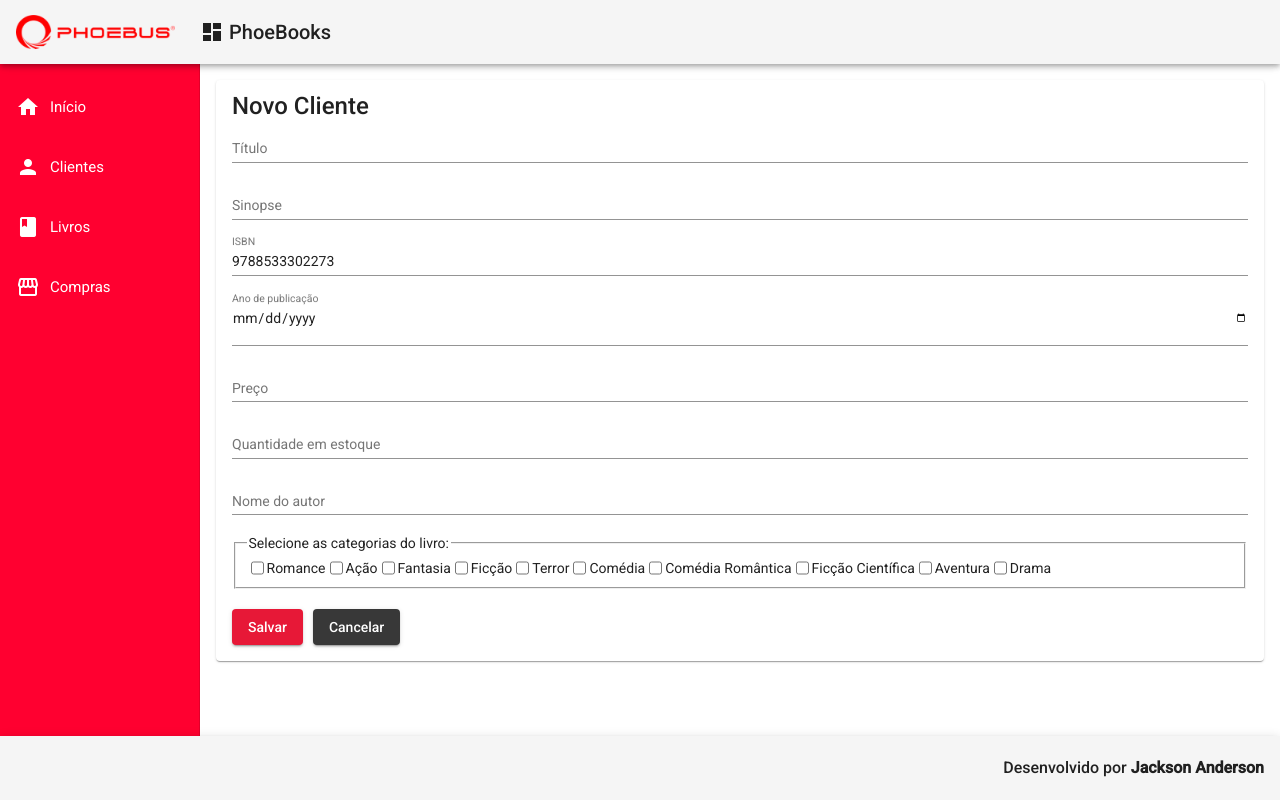
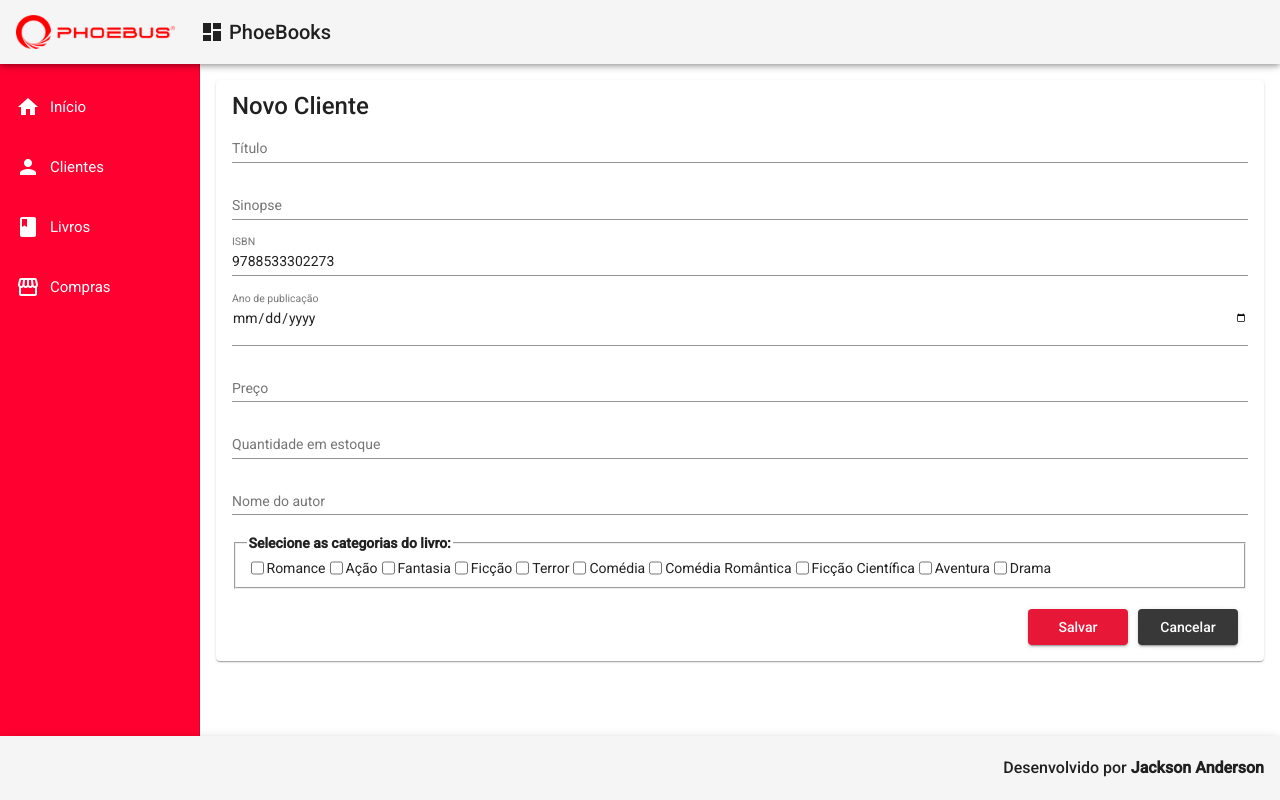
Before and after one commit to ayty-org/bookstore-front, an Angular app: page /books/create in a window 1280 px wide. Built offline with nearby package versions, Linux system fonts and the light colour scheme.

Commit message:
created post to book

```diff
--- a/src/app/components/books/book-create/book-create.component.css
+++ b/src/app/components/books/book-create/book-create.component.css
@@ -2,13 +2,20 @@ button{
     color: white;
     margin-right: 10px;
     margin-top: 20px;
+    width: 100px
+}
+
+.contentButton {
+    display: flex;
+    justify-content: flex-end;
 }
 
 .save{
     background-color: #e71837;
 }
 .cancel{
-    background-color: #383838
+    background-color: #383838;
+    justify-content: center !important;
 }
 
 form{
@@ -18,3 +25,13 @@ form{
 fieldset{
     display: flex;
 }
+legend{
+    font-weight: bold;
+}
+.container{
+    display: flex;
+    flex-direction: column;
+    max-height: 70vh;
+    overflow-y: scroll ;
+    overflow-x: hidden;
+}
--- a/src/app/components/books/book-create/book-create.component.html
+++ b/src/app/components/books/book-create/book-create.component.html
@@ -1,4 +1,5 @@
-<mat-card>
+
+<mat-card class="container">
     <mat-card-title>Novo Cliente</mat-card-title>
     <form>
         <mat-form-field>
@@ -31,32 +32,34 @@
         </mat-form-field>
         <fieldset>
             <legend>Selecione as categorias do livro:</legend>
-            <input type="checkbox" name="categories" id="category1" value="1">
+            <input type="checkbox" name="categories" id="category1" value=1>
             <label for="category1">Romance</label>
-            <input type="checkbox" name="categories" id="category1" value="2">
-            <label for="category1">Ação</label>
-            <input type="checkbox" name="categories" id="category1" value="3">
-            <label for="category1">Fantasia</label>
-            <input type="checkbox" name="categories" id="category1" value="4">
-            <label for="category1">Ficção</label>
-            <input type="checkbox" name="categories" id="category1" value="5">
-            <label for="category1">Terror</label>
-            <input type="checkbox" name="categories" id="category1" value="6">
-            <label for="category1">Comédia</label>
-            <input type="checkbox" name="categories" id="category1" value="7">
-            <label for="category1">Comédia Romântica</label>
-            <input type="checkbox" name="categories" id="category1" value="8">
-            <label for="category1">Ficção Científica</label>
-            <input type="checkbox" name="categories" id="category1" value="9">
-            <label for="category1">Aventura</label>
-            <input type="checkbox" name="categories" id="category1" value="10">
-            <label for="category1">Drama</label>
+            <input type="checkbox" name="categories" id="category2" value=2>
+            <label for="category2">Ação</label>
+            <input type="checkbox" name="categories" id="category3" value=3>
+            <label for="category3">Fantasia</label>
+            <input type="checkbox" name="categories" id="category4" value=4>
+            <label for="category4">Ficção</label>
+            <input type="checkbox" name="categories" id="category5" value=5>
+            <label for="category5">Terror</label>
+            <input type="checkbox" name="categories" id="category6" value=6>
+            <label for="category6">Comédia</label>
+            <input type="checkbox" name="categories" id="category7" value=7>
+            <label for="category7">Comédia Romântica</label>
+            <input type="checkbox" name="categories" id="category8" value=8>
+            <label for="category8">Ficção Científica</label>
+            <input type="checkbox" name="categories" id="category1" value=9>
+            <label for="category9">Aventura</label>
+            <input type="checkbox" name="categories" id="category1" value=10>
+            <label for="category10">Drama</label>
         </fieldset>
     </form>
+    <div class="contentButton">
         <button mat-raised-button (click)="createBook()" class="save">
             Salvar
         </button>
         <button mat-raised-button (click)="cancel()" class="cancel">
             Cancelar
         </button>
+    </div>
 </mat-card>
--- a/src/app/components/books/book-create/book-create.component.ts
+++ b/src/app/components/books/book-create/book-create.component.ts
@@ -27,9 +27,17 @@ export class BookCreateComponent implements OnInit {
   }
 
   createBook(): void {
+    var categoriesCheckbox: NodeList = document.getElementsByName('categories');
+    categoriesCheckbox.forEach(input =>{
+      if((input as HTMLInputElement).checked){
+        this.book.categories.push(Number((input as HTMLInputElement).value));
+      }
+    })
+
     this.bookService.createBook(this.book).subscribe(()=>{
       this.bookService.showMessage('Book salvo com sucesso!');
     });
+    this.book.categories = [];
   }
 
   cancel(): void {
--- a/src/app/components/clients/client-create/client-create.component.css
+++ b/src/app/components/clients/client-create/client-create.component.css
@@ -2,7 +2,14 @@ button{
     color: white;
     margin-right: 10px;
     margin-top: 20px;
+    width: 100px
 }
+
+.contentButton {
+    display: flex;
+    justify-content: flex-end;
+}
+
 
 .save{
     background-color: #e71837;
--- a/src/app/components/clients/client-create/client-create.component.html
+++ b/src/app/components/clients/client-create/client-create.component.html
@@ -23,6 +23,7 @@
         </mat-form-field>
 
     </form>
+    <div class="contentButton">
         <button mat-raised-button (click)="createClient()" class="save">
             Salvar
         </button>
@@ -30,4 +31,5 @@
         <button mat-raised-button (click)="cancel()" class="cancel">
             Cancelar
         </button>
+    </div>
 </mat-card>
--- a/src/app/components/purchases/purchase-create/purchase-create.component.css
+++ b/src/app/components/purchases/purchase-create/purchase-create.component.css
@@ -1,6 +1,15 @@
 button{
-    color: white
+    color: white;
+    margin-right: 10px;
+    margin-top: 20px;
+    width: 100px
 }
+
+.contentButton {
+    display: flex;
+    justify-content: flex-end;
+}
+
 
 .save{
     background-color: #e71837;
--- a/src/app/components/purchases/purchase-create/purchase-create.component.html
+++ b/src/app/components/purchases/purchase-create/purchase-create.component.html
@@ -1,3 +1,4 @@
+<div>
     <button mat-raised-button (click)="createPurchase()" class="save">
         Salvar
     </button>
@@ -5,3 +6,4 @@
     <button mat-raised-button (click)="cancel()" class="cancel">
         Cancelar
     </button>
+</div>
```
Lines whose indentation alone changed are shown as unchanged.
